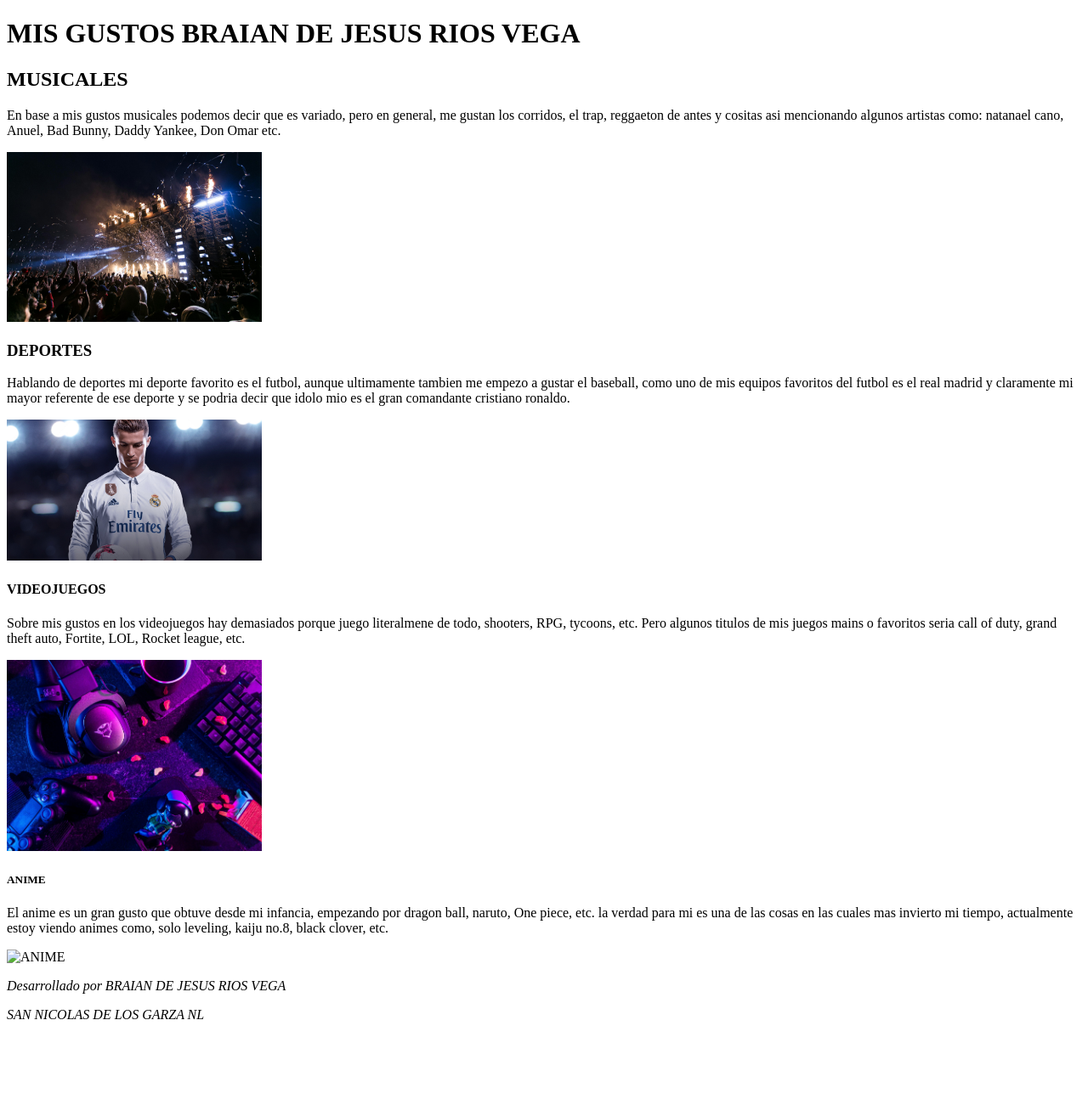
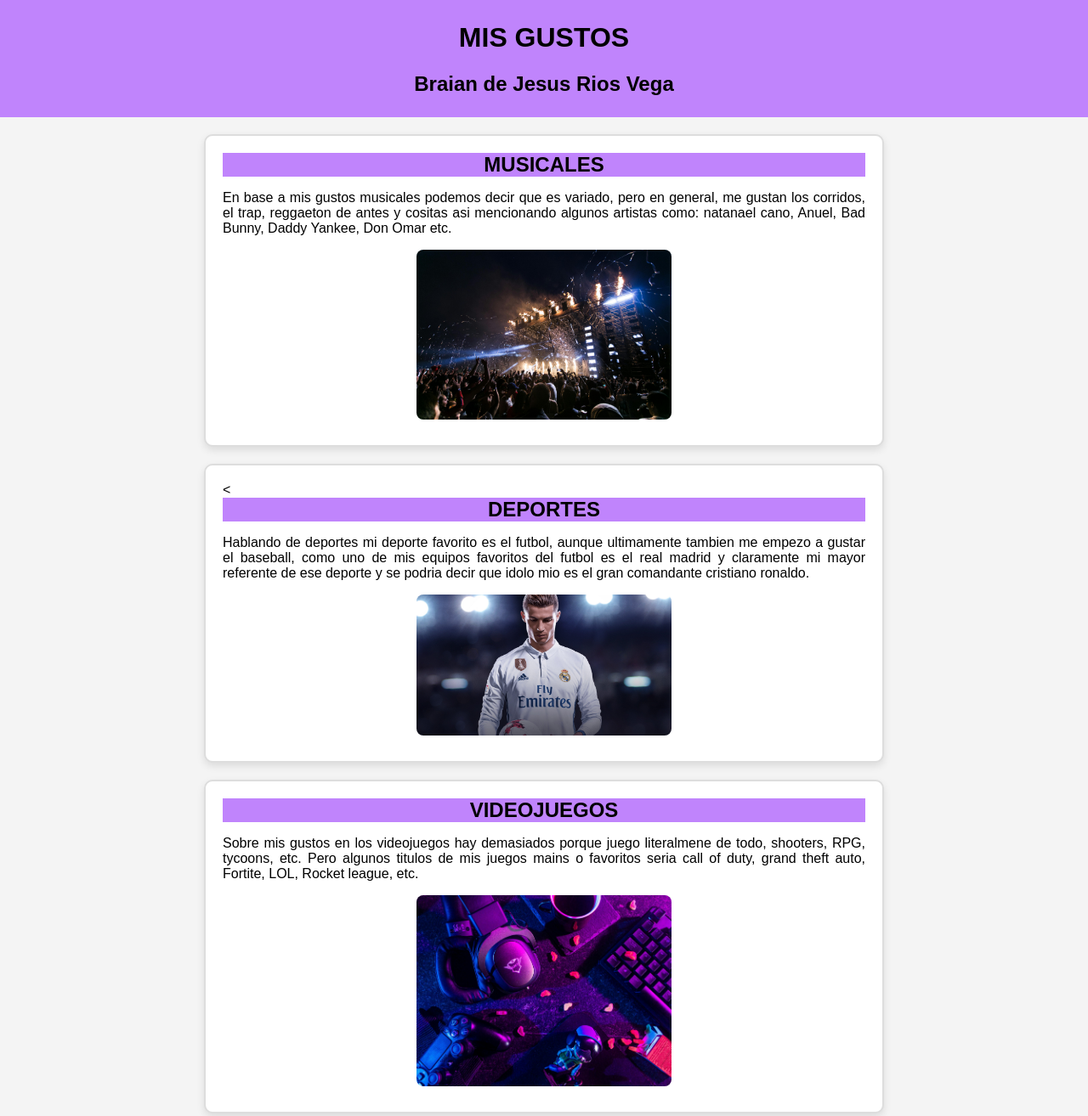
Before and after one commit to AscuOnTop/WebPrograms, a plain HTML site: page pagina2.html in a window 1280 px wide. Shown: the top 1314 px of the page at 85% size. Before the commit the page ends 1220 px from the top, so only its background shows below. Drawn offline with Linux system fonts and the light colour scheme.

Commit message:
Nuevas modificaciones

```diff
--- a/pagina2.html
+++ b/pagina2.html
@@ -4,11 +4,81 @@
     <meta charset="UTF-8">
     <meta name="viewport" content="width=device-width, initial-scale=1.0">
     <title>Document</title>
+<style>
+    .encabezado-principal {
+    background-color: #c084fc; /* mismo lila que musicales */
+    color: rgb(0, 0, 0);
+    text-align: center;
+    padding: 5px;
+    font-family: Arial, sans-serif;
+    font-size: 16px;
+    font-weight: bold;
+    margin: 0;
+    }
+
+    body {
+        font-family: Arial, sans-serif;
+        background-color: #f4f4f4;
+        margin: 0;
+        padding: 0;
+    }
+
+    main {
+        max-width: 800px;
+        margin: 0 auto;
+        padding: 20px;
+    }
+
+    article {
+        background-color: #ffffff;
+        border: 2px solid #ddd;
+        border-radius: 10px;
+        padding: 20px;
+        margin-bottom: 20px;
+        text-align: justify;
+        box-shadow: 0 4px 10px rgba(0,0,0,0.1);
+    }
+
+    article header {
+        text-align: center;
+        margin-bottom: 10px;
+    }
+    .musicales header { background-color: #c084fc; }
+    .deportes header { background-color: #c084fc; }
+    .videojuegos header { background-color: #c084fc; }
+    .anime header { background-color: #c084fc; }
+
+    article header * {
+    font-family: Arial, sans-serif;
+    font-size: 24px;
+    font-weight: bold;
+    margin: 0;
+}
+
+    article img {
+        display: block;
+        margin: 10px auto;
+        max-width: 100%;
+        height: auto;
+        border-radius: 8px;
+    }
+
+    footer {
+        text-align: center;
+        padding: 15px;
+        background-color: #222;
+        color: #fff;
+        margin-top: 20px;
+    }
+</style>
 </head>
 <body>
+    <header class="encabezado-principal">
+        <h1>MIS GUSTOS</h1>
+        <h2>Braian de Jesus Rios Vega</h2>
+    </header>
     <main>
-        <h1>MIS GUSTOS BRAIAN DE JESUS RIOS VEGA</h1>
-        <article>
+        <article class="musicales">
             <header>
                 <h2>MUSICALES</h2>
             </header>
@@ -18,7 +88,7 @@
             </p>
             <img src="ASSETS/MUSICA.jpg" width="300" alt="Musica">
         </article>
-        <article>
+        <article class="deportes"><
             <header>
                 <h3>DEPORTES</h3>
             </header>
@@ -28,7 +98,7 @@
             </p>
             <img src="ASSETS/CRISTIANORONALDO.jpg" width="300" alt="CR7">
         </article>
-        <article>
+        <article class="videojuegos">
             <header>
                 <h4>VIDEOJUEGOS</h4>
             </header>
@@ -38,7 +108,7 @@
             </p>
             <img src="ASSETS/VIDEOJEUGOS.jpg" width="300" alt="VIDEOJUEGOS">
         </article>
-        <article>
+        <article class="anime">
             <header>
                 <h5>ANIME</h5>
             </header>
@@ -51,8 +121,8 @@
     </main>
     <footer>
         <address>
-            <p>Desarrollado por BRAIAN DE JESUS RIOS VEGA</p>
-            <P>SAN NICOLAS DE LOS GARZA NL</P>
+            <p>Desarrollado por Braian de Jesus Rios Vega</p>
+            <P>San Nicolas de los Garza NL</P>
         </address>
     </footer>
 </body>
```
Also changed, not shown: index.html (+5 -5 lines).
